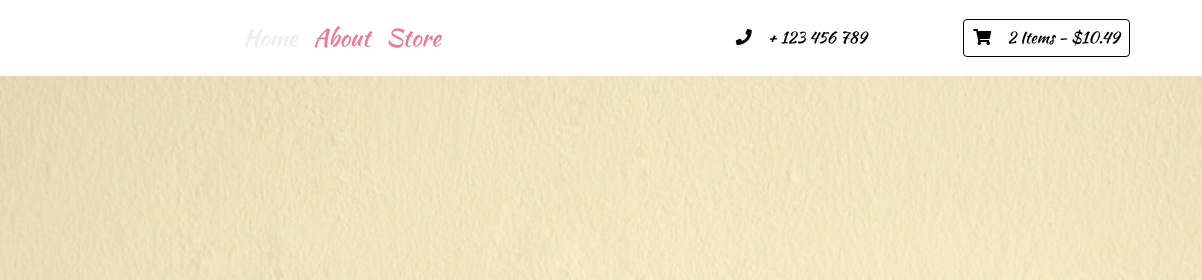
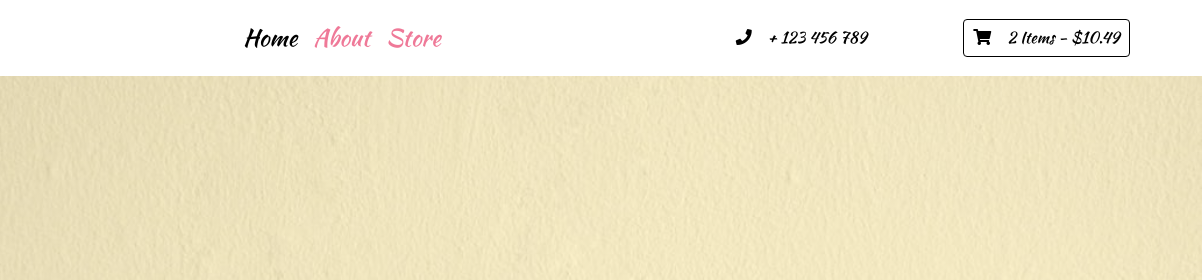
Before and after one commit to Samhan097/grocery-cart-project-main, a plain HTML site: page index.html in a window 1280 px wide. In both pictures the pointer is over the link "Home". Shown: the top 280 px of the page, 78-1280 px from the left. Drawn offline with Linux system fonts and the light colour scheme.

Commit message:
color changed

```diff
--- a/css/style.css
+++ b/css/style.css
@@ -28,7 +28,7 @@ body {
   transition: all 0.5s ease-in-out;
 }
 .nav-link:hover {
-  color: var(--mainGrey);
+  color: var(--mainBlack);
 }
 /* end of nav links */
 /* info icons */
```
